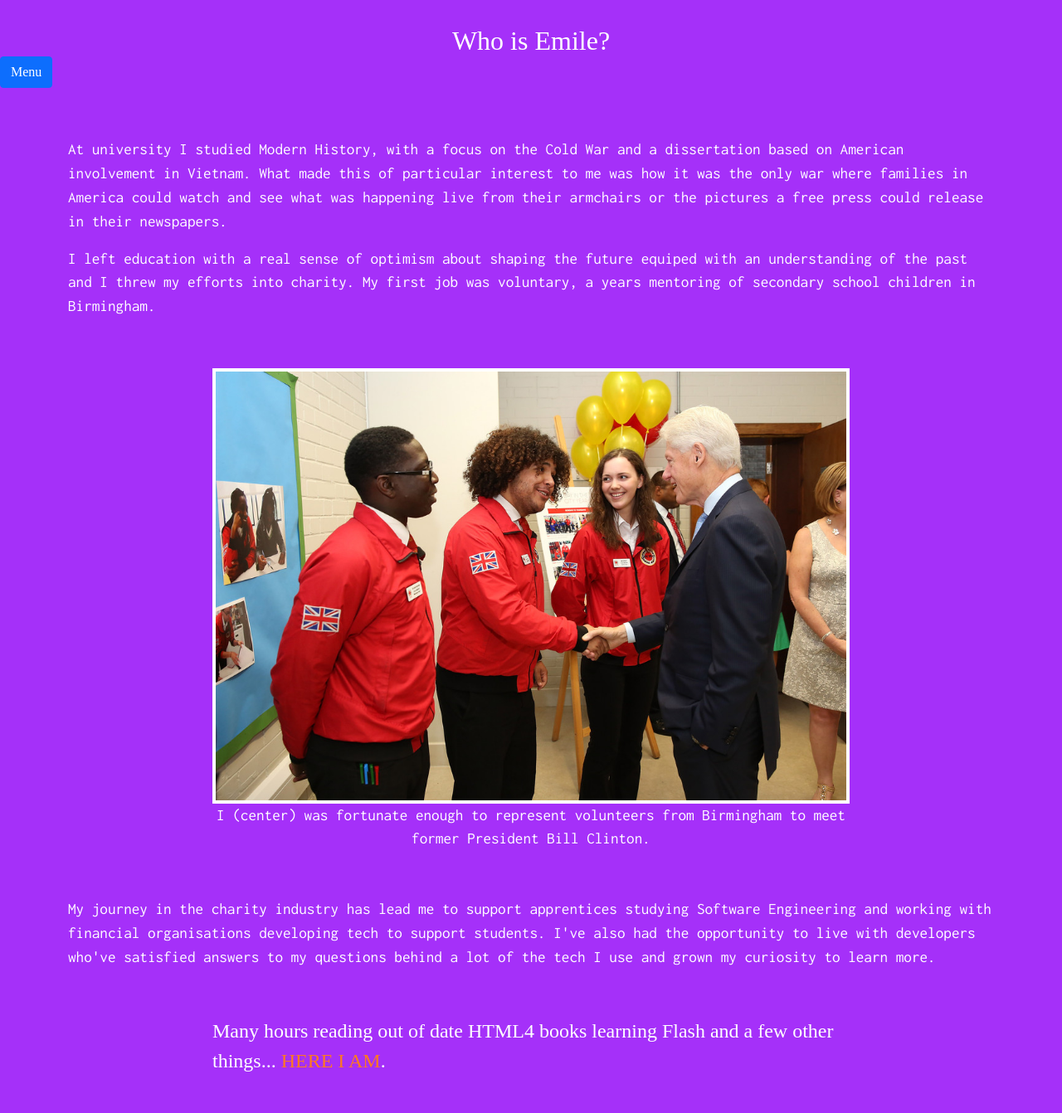
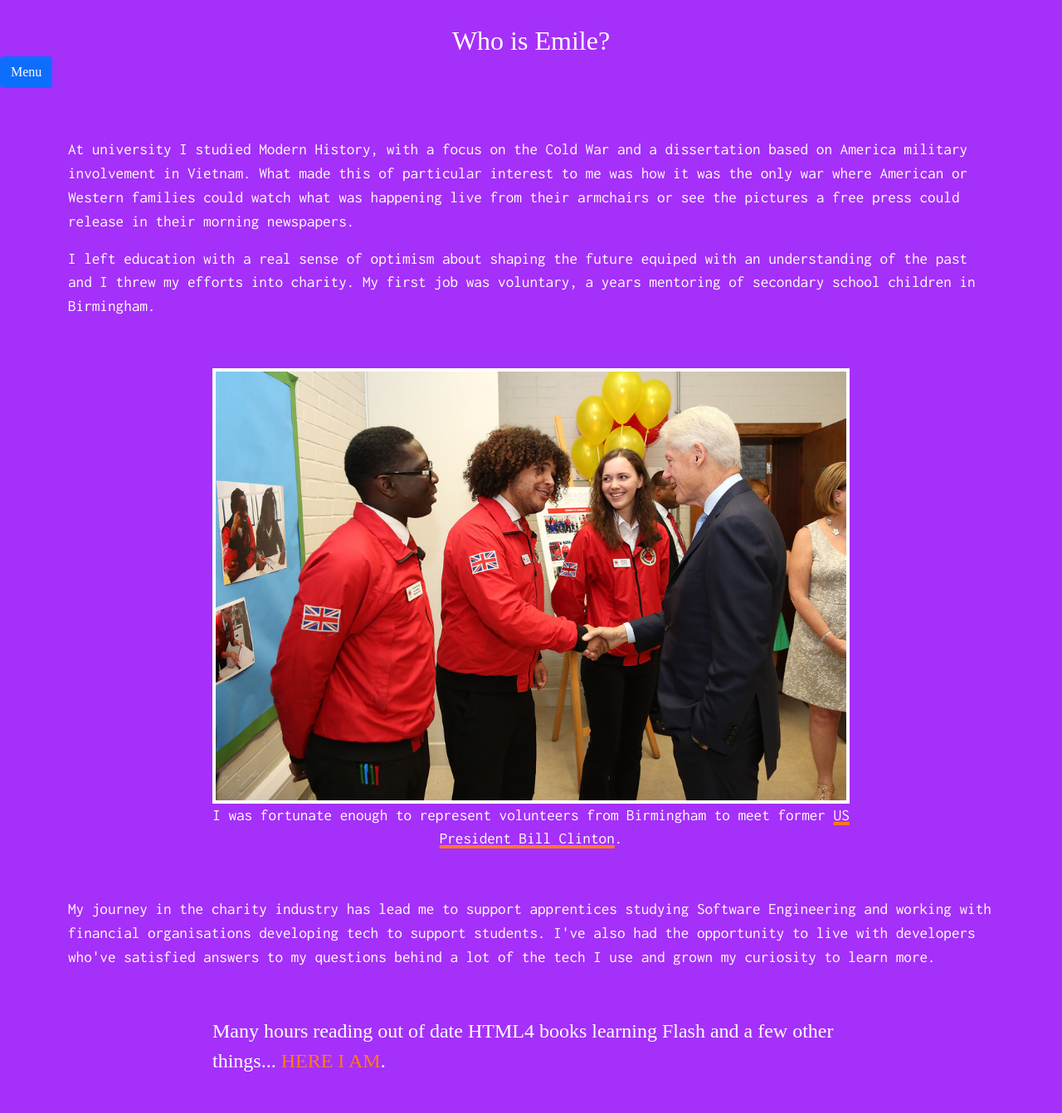
Before and after one commit to emilesherrott/emilesherrott-portfolio, a React (Create React App) app: page /who in a window 1280 px wide. Shown: the top 1342 px of the page at 83% size. Built offline with nearby package versions, Linux system fonts and the light colour scheme; a web font is replaced by a local one.

Commit message:
Time greeting feature

```diff
--- a/src/components/Who.js
+++ b/src/components/Who.js
@@ -12,11 +12,11 @@ const Who = () => {
       <h2 className="d-flex justify-content-center scss-who-what-where-title">Who is Emile?</h2>
       <Overflow />
       <div className="container scss-who-what-where-para-text">
-        <p>At university I studied Modern History, with a focus on the Cold War and a dissertation based on American involvement in Vietnam. What made this of particular interest to me was how it was the only war where families in America could watch and see what was happening live from their armchairs or the pictures a free press could release in their newspapers.</p>
+        <p>At university I studied Modern History, with a focus on the Cold War and a dissertation based on America military involvement in Vietnam. What made this of particular interest to me was how it was the only war where American or Western families could watch what was happening live from their armchairs or see the pictures a free press could release in their morning newspapers.</p>
         <p>I left education with a real sense of optimism about shaping the future equiped with an understanding of the past and I threw my efforts into charity. My first job was voluntary, a years mentoring of secondary school children in Birmingham.</p>
         <div className="scss-who-image-container">
           <img src={bill} alt="emile shaking hands with bill clinton" className="scss-who-image-bill" />
-          <p className="scss-who-image-bill-text">I (center) was fortunate enough to represent volunteers from Birmingham to meet former President Bill Clinton.</p>
+          <p className="scss-who-image-bill-text">I was fortunate enough to represent volunteers from Birmingham to meet former <span className="scss-who-image-bill-text-highlight">US President Bill Clinton</span>.</p>
         </div>
         <p>My journey in the charity industry has lead me to support apprentices studying Software Engineering and working with financial organisations developing tech to support students. I&#39;ve also had the opportunity to live with developers who&#39;ve satisfied answers to my questions behind a lot of the tech I use and grown my curiosity to learn more.</p>
         <div className="d-flex justify-content-center">
--- a/src/components/home/AboutMe.js
+++ b/src/components/home/AboutMe.js
@@ -14,8 +14,8 @@ const AboutMe = () => {
         <div className="d-flex flex-column flex-lg-row align-items-start">
           <h2 className="scss-aboutme-title">In a nutshell</h2>
           <div className="scss-aboutme-text">
-            <p>Hello! My name is Emile and I&#39;m a Junior Developer. I used to work for different charities, education and youth organisations. My journey into code has been slow and steady, building up knowledge, confidence and the finances to make a career change. I&#39;ve recently finished a Software Engineering course which now signals the beginning of my search for a new career and a new chapter of continued learning.</p>
-            <p className="scss-aboutme-last-text">I love my cycling, hiking and cooking... and of course coding.</p>
+            <p>Hello! My name is Emile and I&#39;m a Junior Developer. I used to work for different charities, education and youth organisations. My journey into code has been slow and steady, building up my knowledge, confidence and the finances to make a career change. I&#39;ve recently finished a Software Engineering course which now signals the beginning of my search for a new career and a new chapter of learning.</p>
+            <p className="scss-aboutme-last-text">I love cycling, hiking, cooking... and of course coding.</p>
           </div>
           <div className="scss-aboutme-images">
             <img src={emile} alt="image of emile" className="scss-aboutme-image scss-aboutme-emile" />
--- a/src/components/home/Qualifications.js
+++ b/src/components/home/Qualifications.js
@@ -34,7 +34,7 @@ const Qualifications = () => {
         <div className="justify-content-center">
           <div className="scss-qualifications-title-section">
             <h2 className="scss-qualifications-title">Certificates</h2>
-            <h4 className="scss-qualifications-subtitle">Click icons to see certification</h4>
+            <h4 className="scss-qualifications-subtitle">Click on the icons to see certification</h4>
           </div>
           <div className="row d-flex flex-wrap justify-content-center align-items-end scss-qualifications-row">
             <div className="col-6 col-md-4 col-lg-2 col-xxl-2">
--- a/src/styles/modules/_who.scss
+++ b/src/styles/modules/_who.scss
@@ -17,6 +17,11 @@
   width: 60vw;
   text-align: center;
 }
+.scss-who-image-bill-text-highlight {
+  text-decoration: underline;
+  text-decoration-color: $secondary-color-background;
+  text-decoration-thickness: 4px;
+}
 .scss-who-change-text {
   font-family: $primary-font;
   width: 60vw;
```
